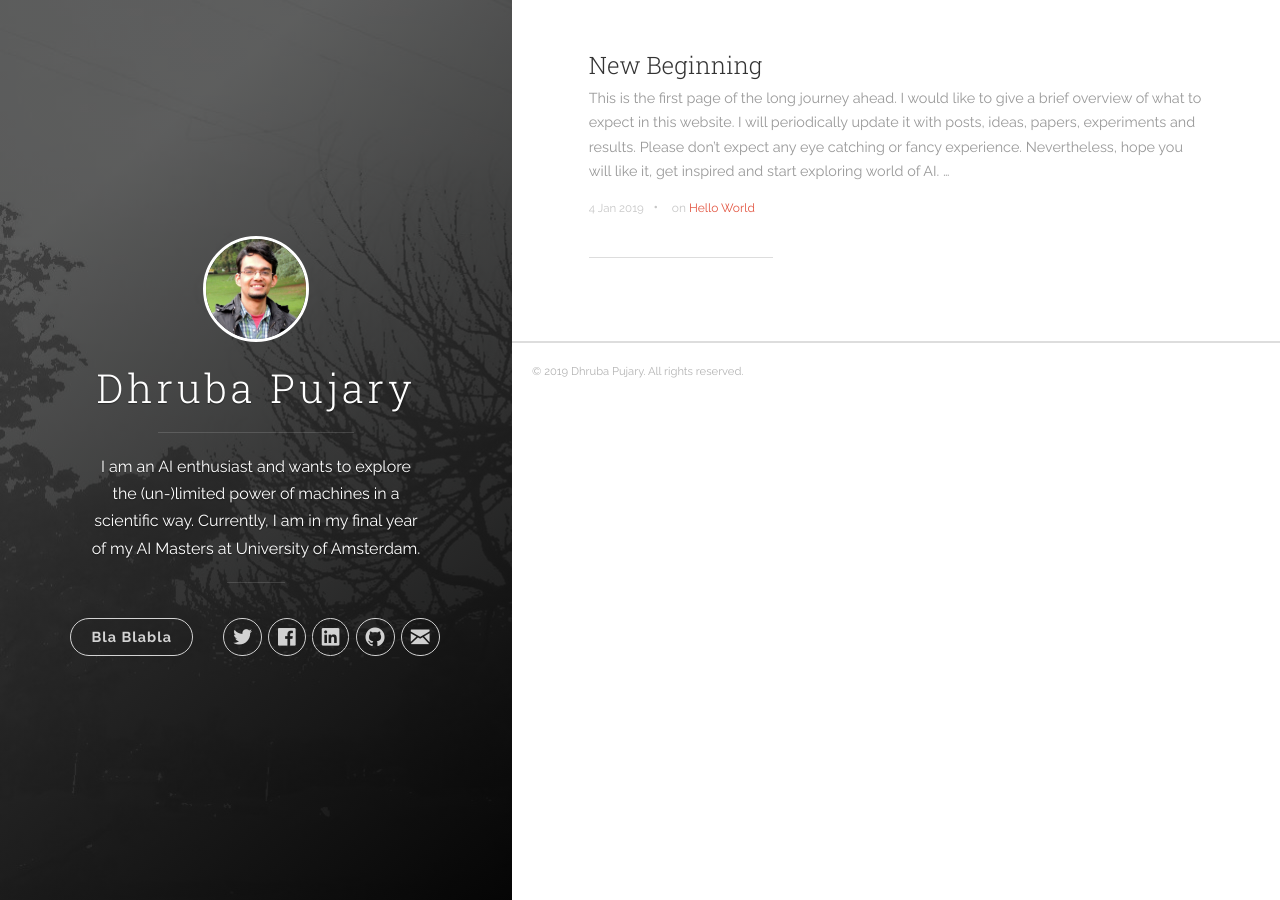
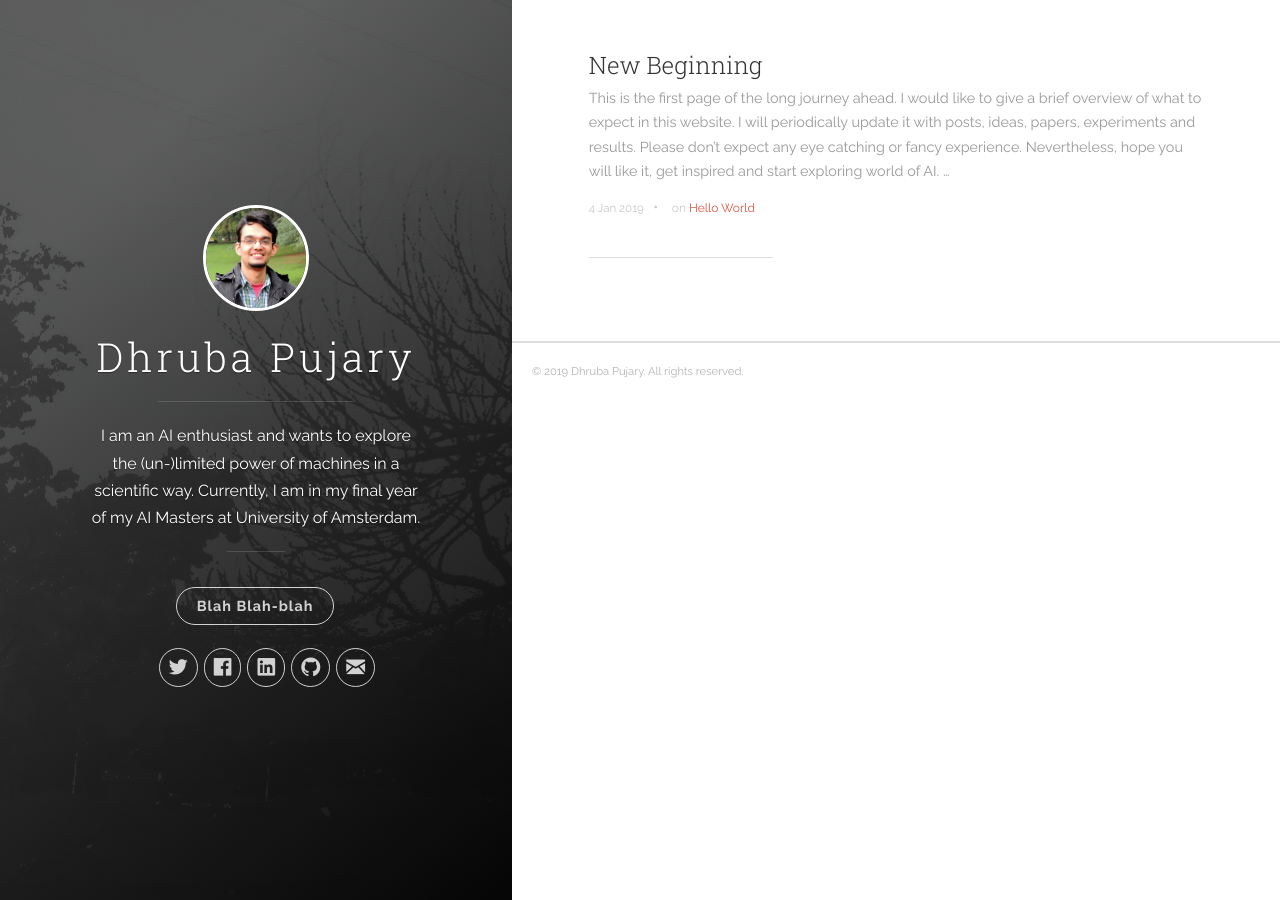
Before and after one commit to druv022/druv022.github.io, a Jekyll site: the page built from index.html, in a window 1280 px wide. Built offline with Jekyll 4.4.1, drawn with Linux system fonts in a browser that asks for light colours; the list of posts is cut into pages by our own code.

Commit message:
Commit correction

```diff
--- a/_includes/header.html
+++ b/_includes/header.html
@@ -20,7 +20,7 @@
 
           <nav class="cover-navigation cover-navigation--primary">
             <ul class="navigation">
-              <li class="navigation__item"><a href="{{ site.baseurl }}/#blog" title="link to {{ site.title }} blog" class="blog-button">Bla Blabla</a></li>
+              <li class="navigation__item"><a href="{{ site.baseurl }}/#blog" title="link to {{ site.title }} blog" class="blog-button">Blah Blah-blah</a></li>
             </ul>
           </nav>
 
```
